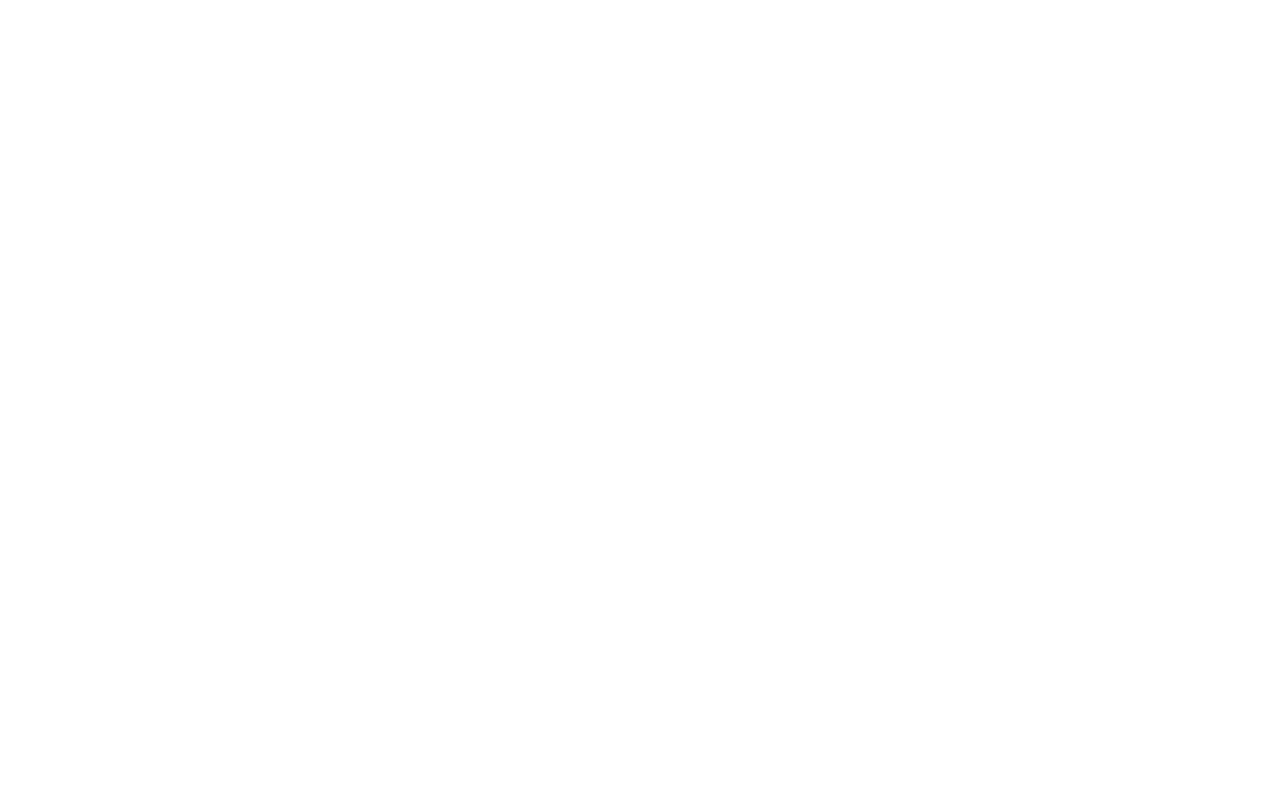
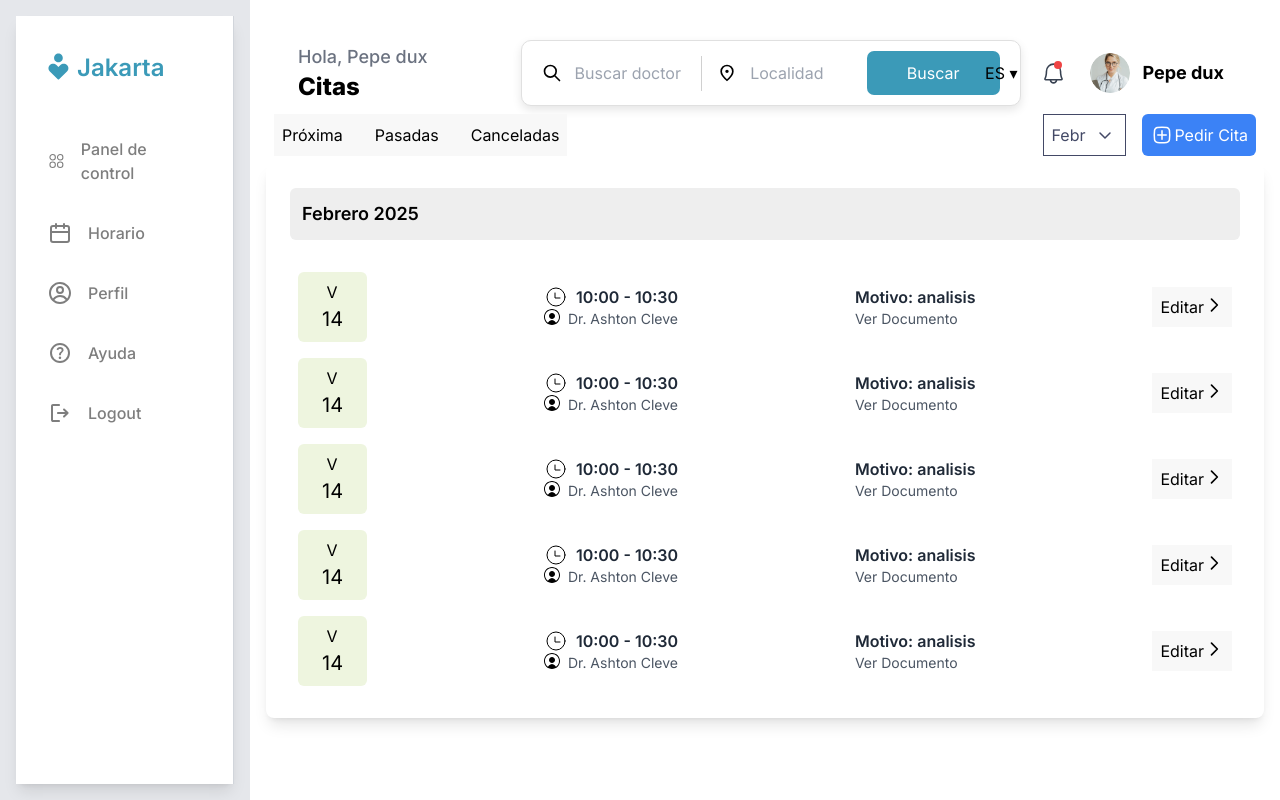
Before and after one commit to deperdomo/hospital-app, an Angular app: page /citas in a window 1280 px wide. Before the commit this address led to /. Built offline with nearby package versions, Linux system fonts and the light colour scheme.

Commit message:
edicion de vista-cita

```diff
--- a/src/app/app.routes.ts
+++ b/src/app/app.routes.ts
@@ -5,12 +5,13 @@
 import { RegistroComponent } from './login/registro/registro.component';
 import { IndexBeforeLoginComponent } from './vistas/index-before-login/index-before-login.component';
 import { PatientBookingComponent } from './vistas/patient-booking/patient-booking.component';
-
+import { IndexVistasCitasComponent } from './vistas/vistas-citas/vistas-citas.component';
 export const routes: Routes = [
     { path: '', component: IndexBeforeLoginComponent },
     { path: 'login', component: LoginComponent },
     { path: 'registro', component: RegistroComponent },
     { path: 'reserva', component: PatientBookingComponent },
+    { path: 'citas', component: IndexVistasCitasComponent },
 
 ];
 
--- a/src/app/navs/citas-nav/citas-nav.component.html
+++ b/src/app/navs/citas-nav/citas-nav.component.html
@@ -1,16 +1,16 @@
 <div class="flex flex-row justify-between gap-4 p-2">
-    <div class="flex flex-row gap-4">
-      <div>Próxima</div>
-      <div>Pasadas</div>
-      <div>Canceladas</div>
+    <div class="flex flex-row gap-4 bg-[#f8f8f8]  items-center">
+      <div class="hover:bg-[#ffffff] p-2">Próxima</div>
+      <div class="hover:bg-[#ffffff] p-2">Pasadas</div>
+      <div class="hover:bg-[#ffffff] p-2">Canceladas</div>
     </div>
     <div class="flex flex-row gap-4">
-        <div class="flex items-center gap-2">
+        <div class="flex items-center gap-2 border border-[#434966]  text-[#434966] p-2 justify-center">
             Febr
             <svg xmlns="http://www.w3.org/2000/svg" width="24" height="24" viewBox="0 0 24 24">
               <path fill="none" stroke="currentColor" stroke-linecap="round" stroke-linejoin="round" stroke-width="1.5" d="m7 10l5 5l5-5"/>
             </svg>
           </div>
-      <div class="rounded-md bg-blue-500 text-white  flex items-center"> <svg xmlns="http://www.w3.org/2000/svg" width="24" height="24" viewBox="0 0 24 24"><path fill="currentColor" d="M7.007 12a.75.75 0 0 1 .75-.75h3.493V7.757a.75.75 0 0 1 1.5 0v3.493h3.493a.75.75 0 1 1 0 1.5H12.75v3.493a.75.75 0 0 1-1.5 0V12.75H7.757a.75.75 0 0 1-.75-.75"/><path fill="currentColor" fill-rule="evenodd" d="M7.317 3.769a42.5 42.5 0 0 1 9.366 0c1.827.204 3.302 1.643 3.516 3.48c.37 3.157.37 6.346 0 9.503c-.215 1.837-1.69 3.275-3.516 3.48a42.5 42.5 0 0 1-9.366 0c-1.827-.205-3.302-1.643-3.516-3.48a41 41 0 0 1 0-9.503c.214-1.837 1.69-3.276 3.516-3.48m9.2 1.49a41 41 0 0 0-9.034 0A2.486 2.486 0 0 0 5.29 7.424a39.4 39.4 0 0 0 0 9.154a2.486 2.486 0 0 0 2.193 2.164c2.977.332 6.057.332 9.034 0a2.486 2.486 0 0 0 2.192-2.164a39.4 39.4 0 0 0 0-9.154a2.486 2.486 0 0 0-2.192-2.163" clip-rule="evenodd"/></svg>Pedir Cita</div>
+      <div class="rounded-md bg-blue-500 text-white  flex items-center p-2"> <svg xmlns="http://www.w3.org/2000/svg" width="24" height="24" viewBox="0 0 24 24"><path fill="currentColor" d="M7.007 12a.75.75 0 0 1 .75-.75h3.493V7.757a.75.75 0 0 1 1.5 0v3.493h3.493a.75.75 0 1 1 0 1.5H12.75v3.493a.75.75 0 0 1-1.5 0V12.75H7.757a.75.75 0 0 1-.75-.75"/><path fill="currentColor" fill-rule="evenodd" d="M7.317 3.769a42.5 42.5 0 0 1 9.366 0c1.827.204 3.302 1.643 3.516 3.48c.37 3.157.37 6.346 0 9.503c-.215 1.837-1.69 3.275-3.516 3.48a42.5 42.5 0 0 1-9.366 0c-1.827-.205-3.302-1.643-3.516-3.48a41 41 0 0 1 0-9.503c.214-1.837 1.69-3.276 3.516-3.48m9.2 1.49a41 41 0 0 0-9.034 0A2.486 2.486 0 0 0 5.29 7.424a39.4 39.4 0 0 0 0 9.154a2.486 2.486 0 0 0 2.193 2.164c2.977.332 6.057.332 9.034 0a2.486 2.486 0 0 0 2.192-2.164a39.4 39.4 0 0 0 0-9.154a2.486 2.486 0 0 0-2.192-2.163" clip-rule="evenodd"/></svg>Pedir Cita</div>
     </div>
   </div>
--- a/src/app/sections/lista-citas/cita/cita.component.html
+++ b/src/app/sections/lista-citas/cita/cita.component.html
@@ -4,10 +4,23 @@
         <p class="text-[20px]">14</p>
     </div>
     <div>
-        <p class="font-semibold text-gray-800">Dr. Ashton Cleve</p>
-        <p class="text-sm text-gray-600">10:00 - 10:30</p>
+
+         <div class="flex gap-2">
+            <svg xmlns="http://www.w3.org/2000/svg" width="24" height="24" viewBox="0 0 24 24"><g fill="none" stroke="currentColor" stroke-linecap="round" stroke-linejoin="round" stroke-width="1"><circle cx="12" cy="12" r="9"/><path d="M11 8v5h5"/></g></svg>
+            <p class="font-semibold text-gray-800" >10:00 - 10:30</p>
+         </div>
+         <div class="flex gap-2">
+            <svg xmlns="http://www.w3.org/2000/svg" width="16" height="16" viewBox="0 0 16 16"><path fill="currentColor" d="M11 7c0 1.66-1.34 3-3 3S5 8.66 5 7s1.34-3 3-3s3 1.34 3 3"/><path fill="currentColor" fill-rule="evenodd" d="M16 8c0 4.42-3.58 8-8 8s-8-3.58-8-8s3.58-8 8-8s8 3.58 8 8M4 13.75C4.16 13.484 5.71 11 7.99 11c2.27 0 3.83 2.49 3.99 2.75A6.98 6.98 0 0 0 14.99 8c0-3.87-3.13-7-7-7s-7 3.13-7 7c0 2.38 1.19 4.49 3.01 5.75" clip-rule="evenodd"/></svg>
+            <p class="text-sm text-gray-600">Dr. Ashton Cleve</p>
+        </div>
+
     </div>
-    <button>
+    <div>
+        <p class="font-semibold text-gray-800">Motivo: analisis</p>
+        <p class="text-sm text-gray-600"><a href="">Ver Documento</a></p>
+    </div>
+    <button class="flex hover:bg-[#ffffff] bg-[#f8f8f8] p-2">
+        <p>Editar</p>
         <svg class="w-5 h-5" xmlns="http://www.w3.org/2000/svg" fill="none" stroke="currentColor" viewBox="0 0 24 24"
             stroke-width="2">
             <path stroke-linecap="round" stroke-linejoin="round" d="M9 5l7 7-7 7" />
--- a/src/app/vistas/index-vistas-citas/index-vistas-citas.component.ts
+++ b/src/app/vistas/vistas-citas/vistas-citas.component.ts
@@ -5,10 +5,10 @@
 import { NavCitasComponent } from "../../navs/citas-nav/citas-nav.component";
 
 @Component({
-  selector: 'app-index-vistas-citas',
+  selector: 'app-vistas-citas',
   imports: [LeftNavComponent, SecundaryNavComponent, ListaCitasComponent, NavCitasComponent],
-  templateUrl: './index-vistas-citas.component.html',
-  styleUrl: './index-vistas-citas.component.html'
+  templateUrl: './vistas-citas.component.html',
+  styleUrl: './vistas-citas.component.css'
 })
 export class IndexVistasCitasComponent{
 
```
Also changed, not shown: src/app/vistas/vistas-citas/vistas-citas.component.css (added), src/app/vistas/vistas-citas/vistas-citas.component.html (renamed from src/app/vistas/index-vistas-citas/index-vistas-citas.component.html).
